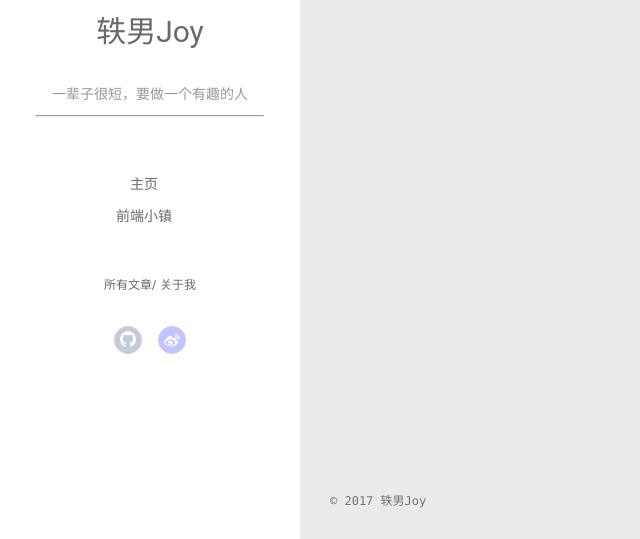
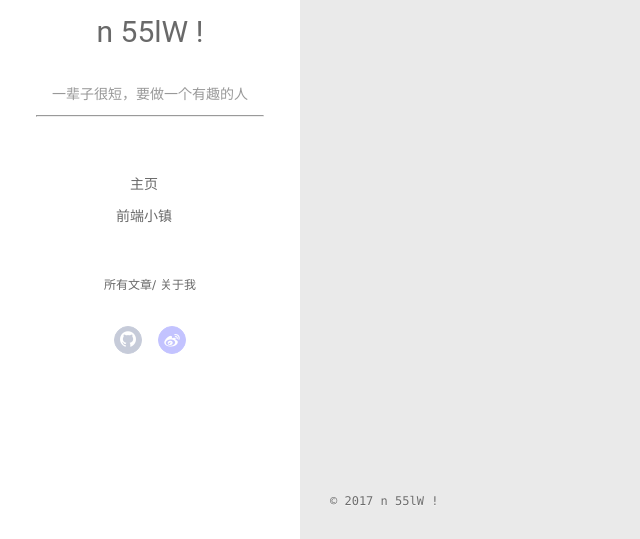
Before and after one commit to timeTravelCYN/timeTravelCYN.github.io, a plain HTML site: page index.html in a window 1280 px wide. Shown: the part 258-797 px from the top of the page, 0-640 px from the left. Drawn offline with Linux system fonts and the light colour scheme.

Commit message:
Site updated: 2017-02-23 21:22:48

```diff
--- a/index.html
+++ b/index.html
@@ -8,15 +8,15 @@
   <link rel="dns-prefetch" href="http://yoursite.com">
   <title>n 55lW !</title>
   <meta name="viewport" content="width=device-width, initial-scale=1, maximum-scale=1">
-  <meta name="description" content="陈轶男的栖息小镇">
+  <meta name="description" content="devil">
 <meta property="og:type" content="website">
 <meta property="og:title" content="n 55lW !">
 <meta property="og:url" content="http://yoursite.com/index.html">
 <meta property="og:site_name" content="n 55lW !">
-<meta property="og:description" content="陈轶男的栖息小镇">
+<meta property="og:description" content="devil">
 <meta name="twitter:card" content="summary">
 <meta name="twitter:title" content="n 55lW !">
-<meta name="twitter:description" content="陈轶男的栖息小镇">
+<meta name="twitter:description" content="devil">
 
     <link rel="alternative" href="/atom.xml" title="n 55lW !" type="application/atom+xml">
 
@@ -58,7 +58,7 @@ var _hmt = _hmt || [];
 			<img src="/blogImg/mybaby.jpg" class="js-avatar">
 		</a>
 		<hgroup>
-		  <h1 class="header-author"><a href="/">轶男Joy</a></h1>
+		  <h1 class="header-author"><a href="/">n 55lW !</a></h1>
 		</hgroup>
 
 		<p class="header-subtitle">一辈子很短，要做一个有趣的人</p>
@@ -110,7 +110,7 @@ var _hmt = _hmt || [];
 				<img src="/blogImg/mybaby.jpg" class="js-avatar">
 			</div>
 			<hgroup>
-			  <h1 class="header-author js-header-author">轶男Joy</h1>
+			  <h1 class="header-author js-header-author">n 55lW !</h1>
 			</hgroup>
 
 			<p class="header-subtitle"><i class="icon icon-quo-left"></i>一辈子很短，要做一个有趣的人<i class="icon icon-quo-right"></i></p>
@@ -231,7 +231,7 @@ var _hmt = _hmt || [];
   <div class="outer">
     <div id="footer-info">
     	<div class="footer-left">
-    		&copy; 2017 轶男Joy
+    		&copy; 2017 n 55lW !
     	</div>
       	<div class="footer-right">
       		<a href="http://hexo.io/" target="_blank">Hexo</a>  Theme <a href="https://github.com/litten/hexo-theme-yilia" target="_blank">Yilia</a> by Litten
```
Also changed, not shown: 2017/02/23/第一篇博文/index.html (+6 -6 lines), archives/2017/02/index.html (+6 -6 lines), archives/2017/index.html (+6 -6 lines), archives/index.html (+6 -6 lines), tags/前端小镇/index.html (+6 -6 lines), tags/随笔/index.html (+6 -6 lines).
